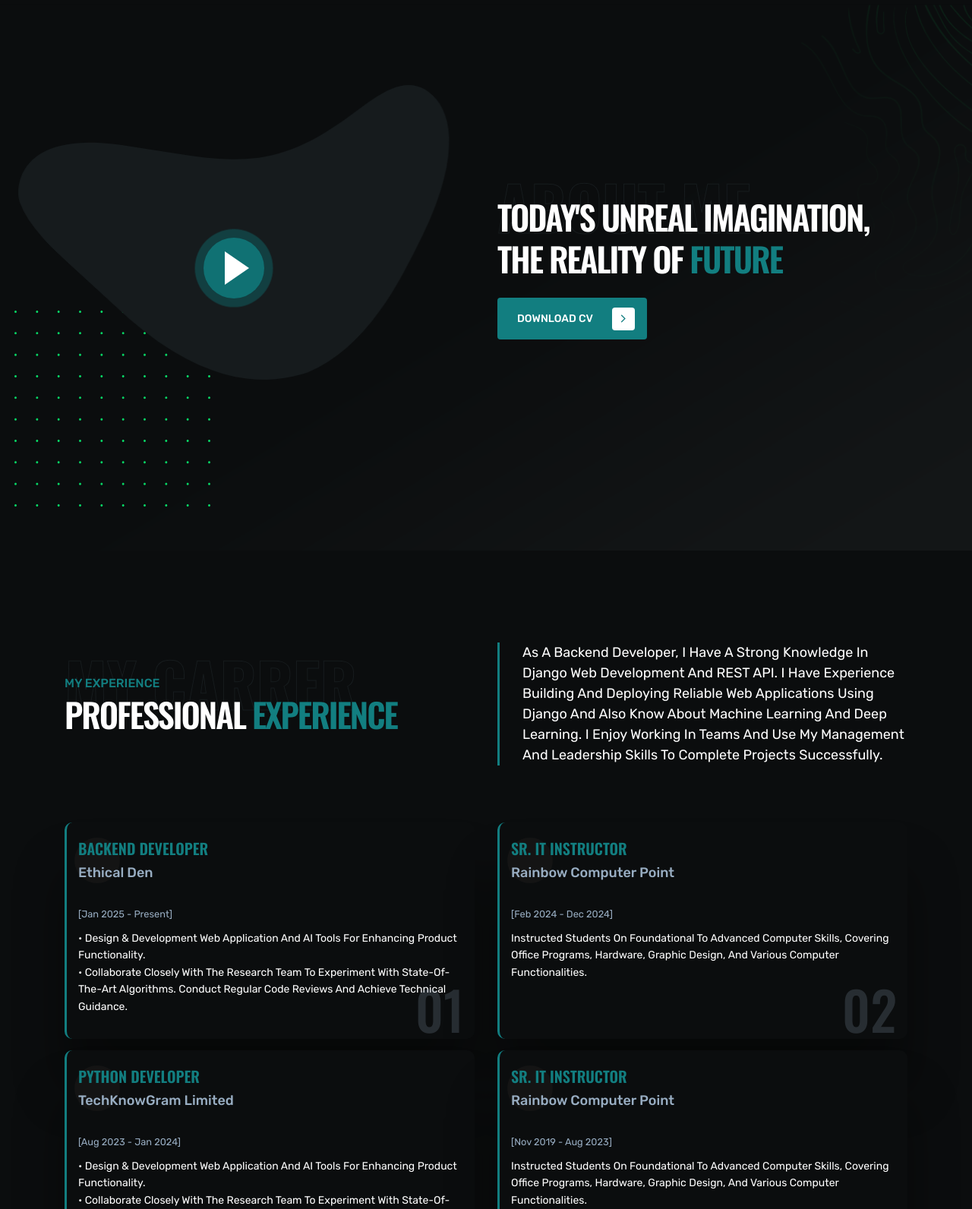
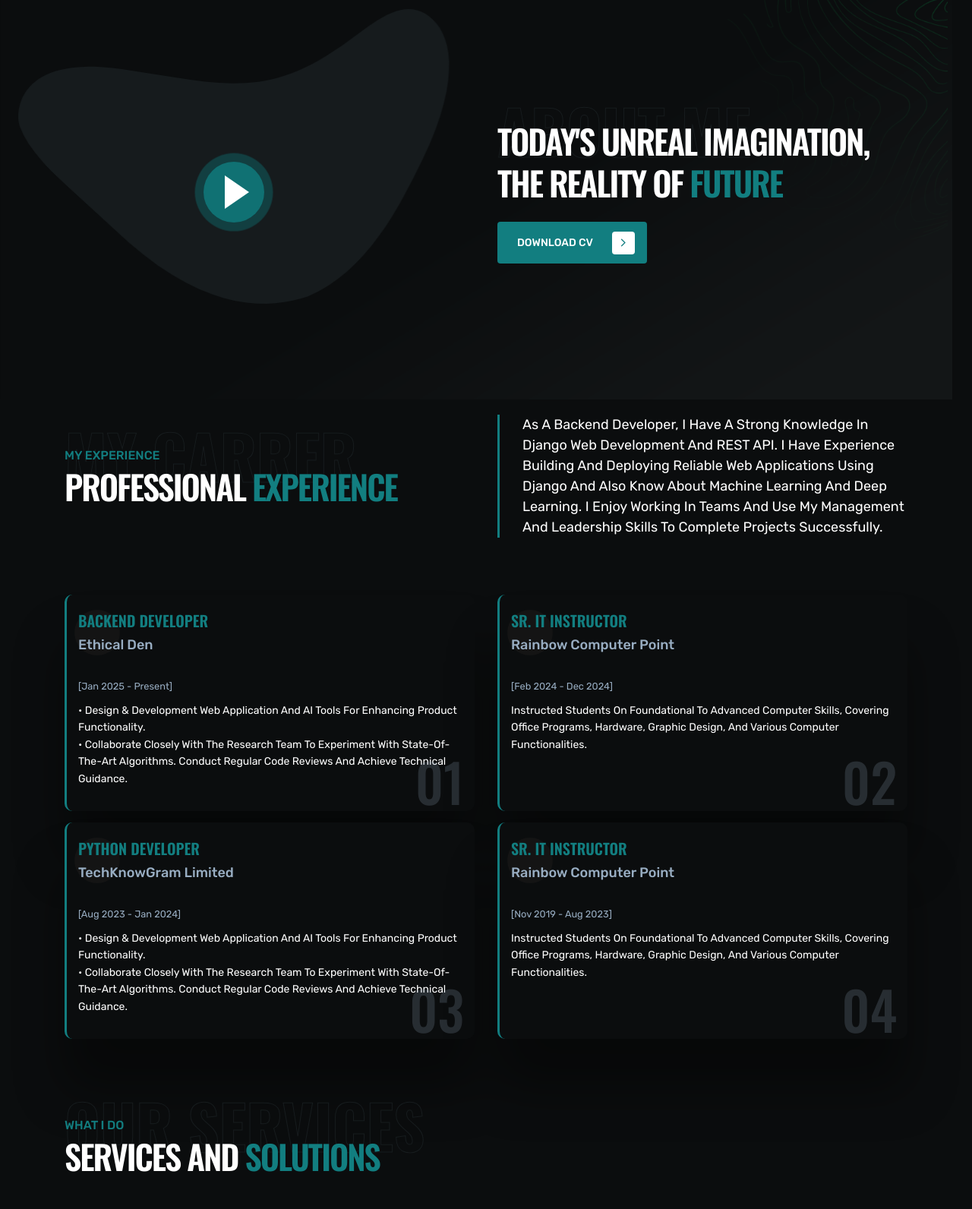
Before and after one commit to mrshakil015/My-Portfolio, a Django app: page / in a window 1280 px wide. Shown: the part 958-2550 px from the top of the page at 76% size. Run offline with Django 5.2, Linux system fonts and the light colour scheme; some libraries are stand-ins or nearby versions; grey boxes are pictures that could not be loaded.

Commit message:
update css

```diff
--- a/portfolio/portfolio_app/static/frontend_asset/assets/css/theme.css
+++ b/portfolio/portfolio_app/static/frontend_asset/assets/css/theme.css
@@ -521,7 +521,6 @@ a.about-video {
     content          : "";
     height           : 300px;
     width            : 300px;
-    background       : url(../img/about/about-shape.svg) no-repeat;
     background-repeat: no-repeat;
     bottom           : -20%;
     left             : -15%;
--- a/portfolio/portfolio_app/static/frontend_asset/assets/css/typography.css
+++ b/portfolio/portfolio_app/static/frontend_asset/assets/css/typography.css
@@ -1462,7 +1462,7 @@ input:-webkit-autofill:hover {
     PADDING CSS
 ------------------------------ */
 .section-padding {
-    padding: 120px 0;
+    padding: 20px 0;
     overflow: hidden;
 
 }
```
